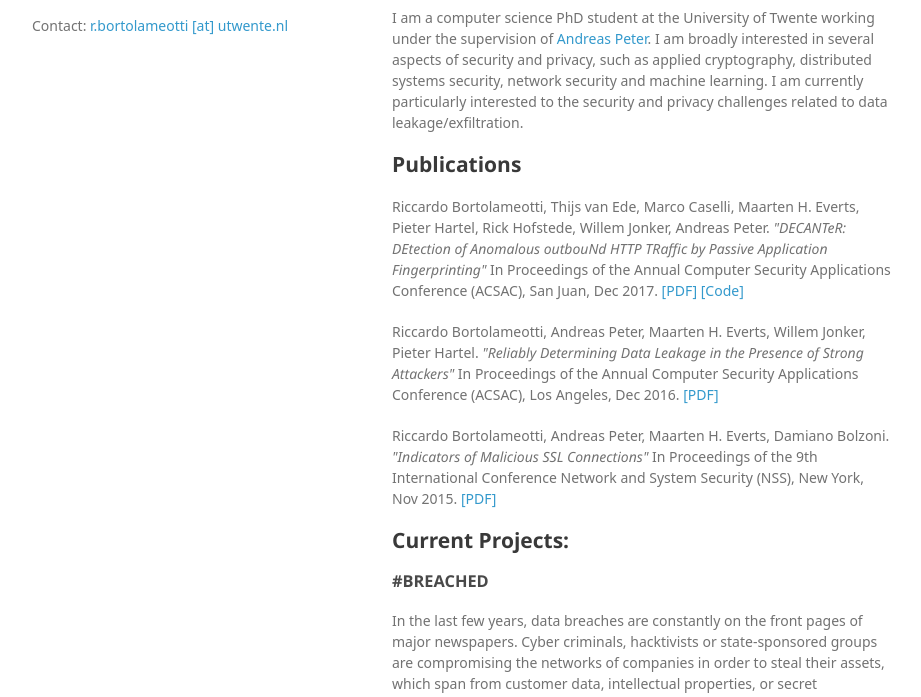
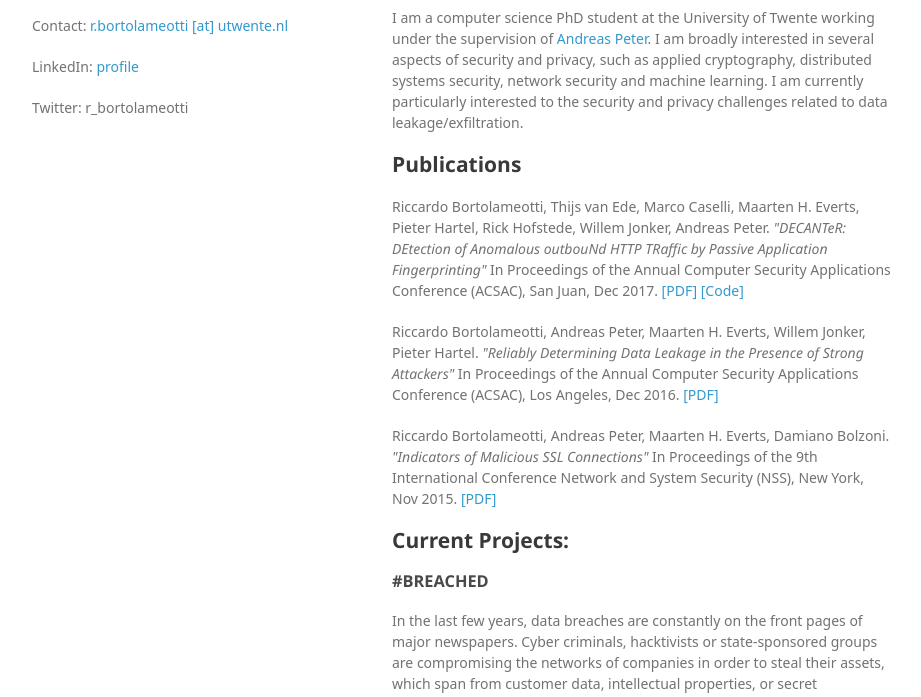
Before and after one commit to rbortolameotti/rbortolameotti.github.io, a plain HTML site: page index.html in a window 1280 px wide. Shown: the part 94-791 px from the top of the page, without its empty margins (178-1099 px from the left). Drawn offline with Linux system fonts and the light colour scheme; a web font is replaced by a local one.

Commit message:
Social contacts added

```diff
--- a/index.html
+++ b/index.html
@@ -17,6 +17,8 @@
       <header>
         <h1>Overview</h1>
 	<p>Contact: <a href="mailto:r.bortolameotti@utwente.nl">r.bortolameotti [at] utwente.nl</a></p>
+	<p>LinkedIn: <a href="https://www.linkedin.com/in/riccardo-bortolameotti-4b55644a/">profile</a></p>
+	<p>Twitter: r_bortolameotti</p>
       </header>
       <section>
         <h2>
```
